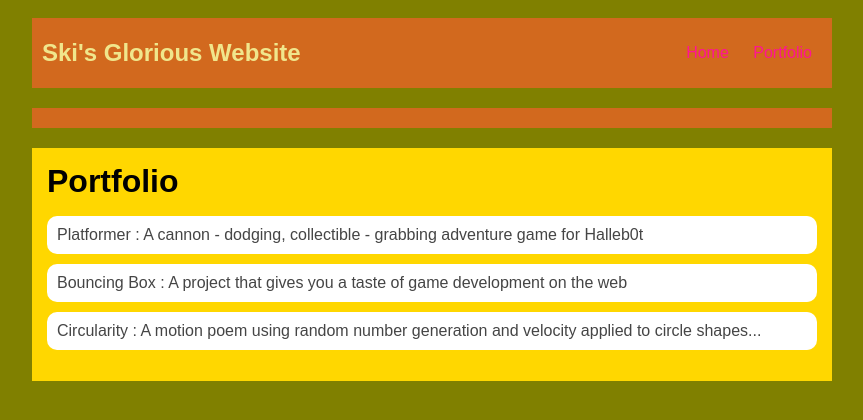
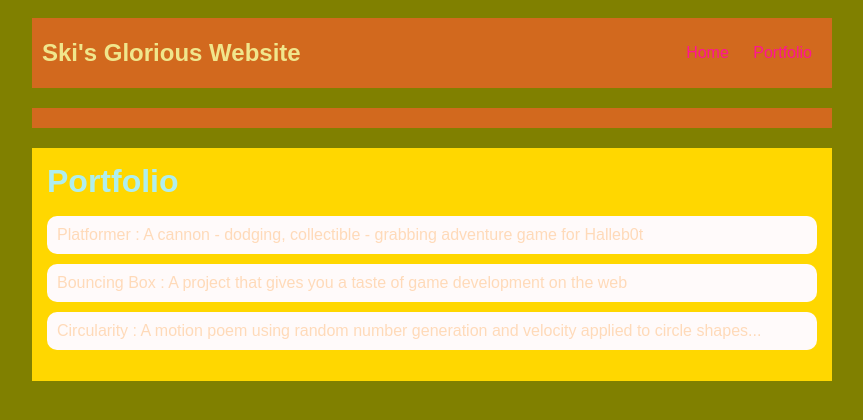
Before and after one commit to clemen809/clemen809.github.io, a plain HTML site: page portfolio.html in a window 1280 px wide. Shown: the whole page, without its empty margins (208-1071 px from the left). Drawn offline with Linux system fonts and the light colour scheme.

```diff
--- a/projects/platformer/platformer.css
+++ b/projects/platformer/platformer.css
@@ -3,7 +3,7 @@
 }
 
 canvas {
-  background-color: lightgray;
+  background-color: darkturquoise;
 }
 
 img {
--- a/projects/platformer/platformer.js
+++ b/projects/platformer/platformer.js
@@ -43,8 +43,8 @@
     // Create platforms
     // You must decide the x position, y position, width, and height of the platforms
     // example usage: createPlatform(x,y,width,height)
-
-
+    //createPlatform(500, 300, 200, 20); // short but wide platform located 500 pixels from the left of the screen and 300 pixels from the top of the screen
+    // createPlatform(500 100, 400, 10);
 
 
     // TODO 2
--- a/style.css
+++ b/style.css
@@ -55,7 +55,7 @@
 
 /* portfolio styles */
 .content h1 {
-    color: black;
+    color:paleturquoise ;
 }
 
 #portfolio {
@@ -64,19 +64,19 @@
 }
 
 #portfolio li {
-    background: #fff;
+    background:	snow ;
     padding: 10px;
     border-radius: 10px;
     margin-bottom: 10px;
 }
 
 #portfolio li:hover {
-    background: #eee;
+    background:powderblue ;
 }
 
 #portfolio a {
     text-decoration: none;
-    color: #454545;
+    color: peachpuff;
 }
 #interests {
     border: 4px turquoise ridge;
```
